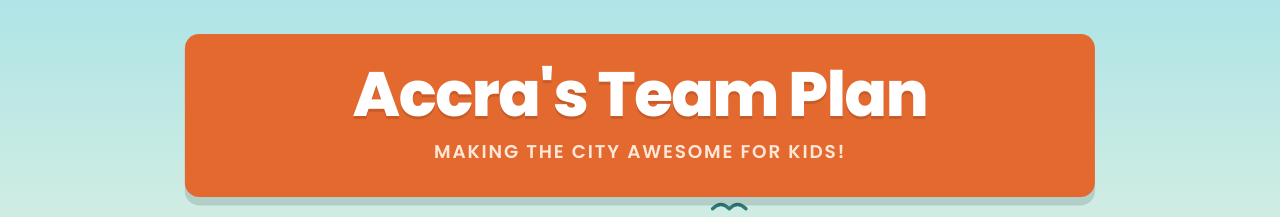
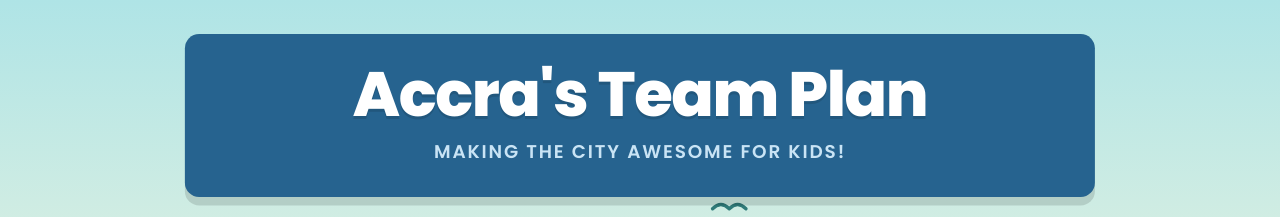
Before and after one commit to arthurmichael72/EPIC-Project-Accra, a plain HTML site: page index.html in a window 1280 px wide. Shown: the top 217 px of the page. Drawn offline with nearby package versions, Linux system fonts and the light colour scheme; animation ran at ten frames a second.

Commit message:
Recolour the title sign from orange to the sea's deep blue
Ties the header plate to the water below it and sets the poster apart
from the EPIC infographic, which uses an orange sign.

Uses #26638F — the bottom stop of the existing sea gradient — added as a
--deep-blue token rather than a new hue. Chosen over --sky (#4EA8DE),
where white text reaches only 2.63:1 and fails even the 3:1 large-text
threshold; the deep blue gives 6.43:1 for the title. The subtitle moves
from the warm #FFE7D8 to a cool #C9E4F5 at 4.87:1.

The CTA band stays orange, so that accent now appears once.

Co-Authored-By: Claude Opus 5 <noreply@anthropic.com>

```diff
--- a/index.html
+++ b/index.html
@@ -16,6 +16,7 @@
   --teal:#2F9E96; --teal-deep:#17726C;
   --orange:#E4692F; --orange-2:#FC9F5B;
   --sun:#F5C84C; --coral:#EF6F6C; --sky:#4EA8DE;
+  --deep-blue:#26638F;          /* the sea gradient's bottom stop, reused for the title sign */
   --plum:#8E6FB5; --green:#57B95C; --green-2:#3E9E52; --pink:#D96BA0;
   --sand:#F2DFAE;
   --ease-out:cubic-bezier(0.23,1,0.32,1);
@@ -57,7 +58,7 @@ p.lede{
 .hdr svg.scene{position:absolute;inset:0;width:100%;height:100%;display:block}
 .hdr .plate{position:absolute;top:24px;left:50%;transform:translateX(-50%);width:640px;text-align:center;z-index:2}
 .sign{
-  background:var(--orange);border-radius:10px;padding:20px 26px 22px;
+  background:var(--deep-blue);border-radius:10px;padding:20px 26px 22px;
   box-shadow:0 6px 0 rgba(0,0,0,.13);
 }
 .sign h1{
@@ -65,7 +66,7 @@ p.lede{
   text-shadow:0 2px 0 rgba(0,0,0,.12);
 }
 .sign .acr{
-  margin:9px 0 0;color:#FFE7D8;font-size:13px;font-weight:600;letter-spacing:1.3px;
+  margin:9px 0 0;color:#C9E4F5;font-size:13px;font-weight:600;letter-spacing:1.3px;
   text-transform:uppercase;line-height:1.45;
 }
 .subplate{
```
